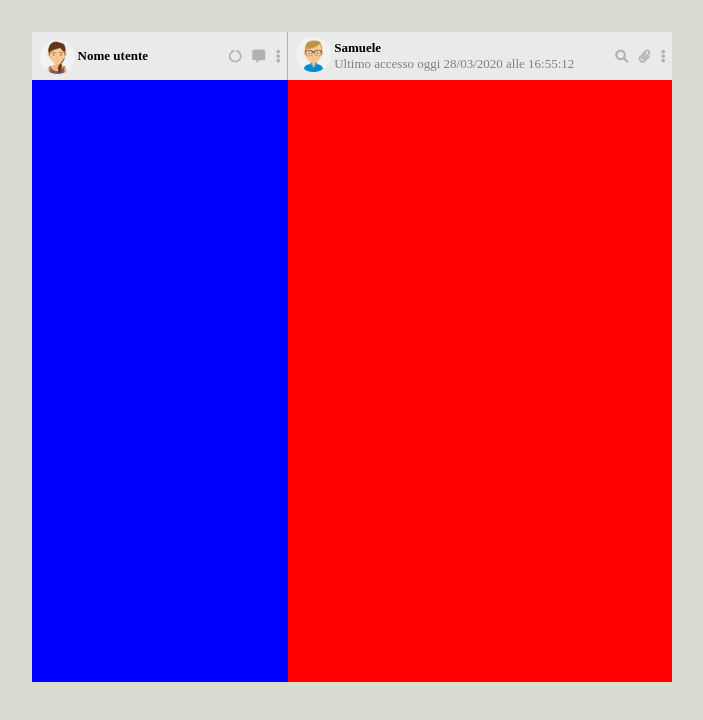
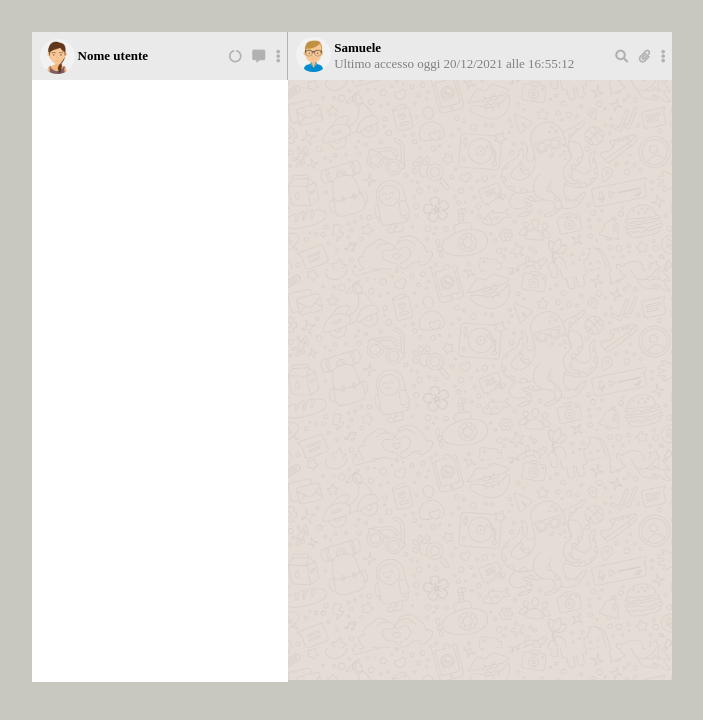
Before and after one commit to aquariusboy91/vue-boolzapp, a plain HTML site: page index.html in a window 1280 px wide. Shown: the whole page, without its empty margins (288-991 px from the left). Drawn offline with nearby package versions, Linux system fonts and the light colour scheme.

Commit message:
add bg chat cointainer

```diff
--- a/css/style.css
+++ b/css/style.css
@@ -5,25 +5,24 @@
 }
 
 body {
-    background-color: #DCDBD1;
+    background-color: #c9c8bf;
 }
 
 .container {
     display: flex;
     width: 50%;
-    height: 650px;
-    background-color: coral;
+    height: 600px;
     margin:auto;
     margin-top: 2em;
 }
 
 .contact-container {
     width: 40%;
-    background-color: blue;
+    background-color: white;
+    height: 650px;
 }
 
 .chat-container {
-    background-color: red;
     width:60%
 }
 
@@ -100,3 +99,12 @@ body {
 .track-user-style {
     color:gray
 }
+
+.chat-bg {
+    background-repeat: no-repeat;
+}
+
+.main-chat {
+    height: 100%;
+    background-size: 100%;
+}
--- a/index.html
+++ b/index.html
@@ -38,7 +38,7 @@
                     </div>
                     <div class="info-contact">
                         <span class="contact-name">Samuele</span><br>
-                        <span class="track-user-style">Ultimo accesso oggi 28/03/2020 alle 16:55:12</span>
+                        <span class="track-user-style">Ultimo accesso oggi 20/12/2021 alle 16:55:12</span>
                     </div>
                 </div>
                 <div class="icon-header-chat">
@@ -47,7 +47,7 @@
                     <a href=""><i class="fas fa-ellipsis-v icon-style"></i></a>
                 </div>
             </div>
-            <div class="main-chat"></div>
+            <div class="main-chat" :style="bgchat" class="chat-bg"></div>
             <div></div>
         </div>
 
--- a/js/script.js
+++ b/js/script.js
@@ -99,6 +99,7 @@ contacts: [
     el: '#app',
     data: {
       io_image: "avatar_io.jpg",
-      image_chat: "avatar_3.jpg"
+      image_chat: "avatar_3.jpg",
+      bgchat: {backgroundImage: "url(mine.jpg)"}
     }
   })
```
Also changed, not shown: mine.jpg (renamed from img/mine.jpg).
